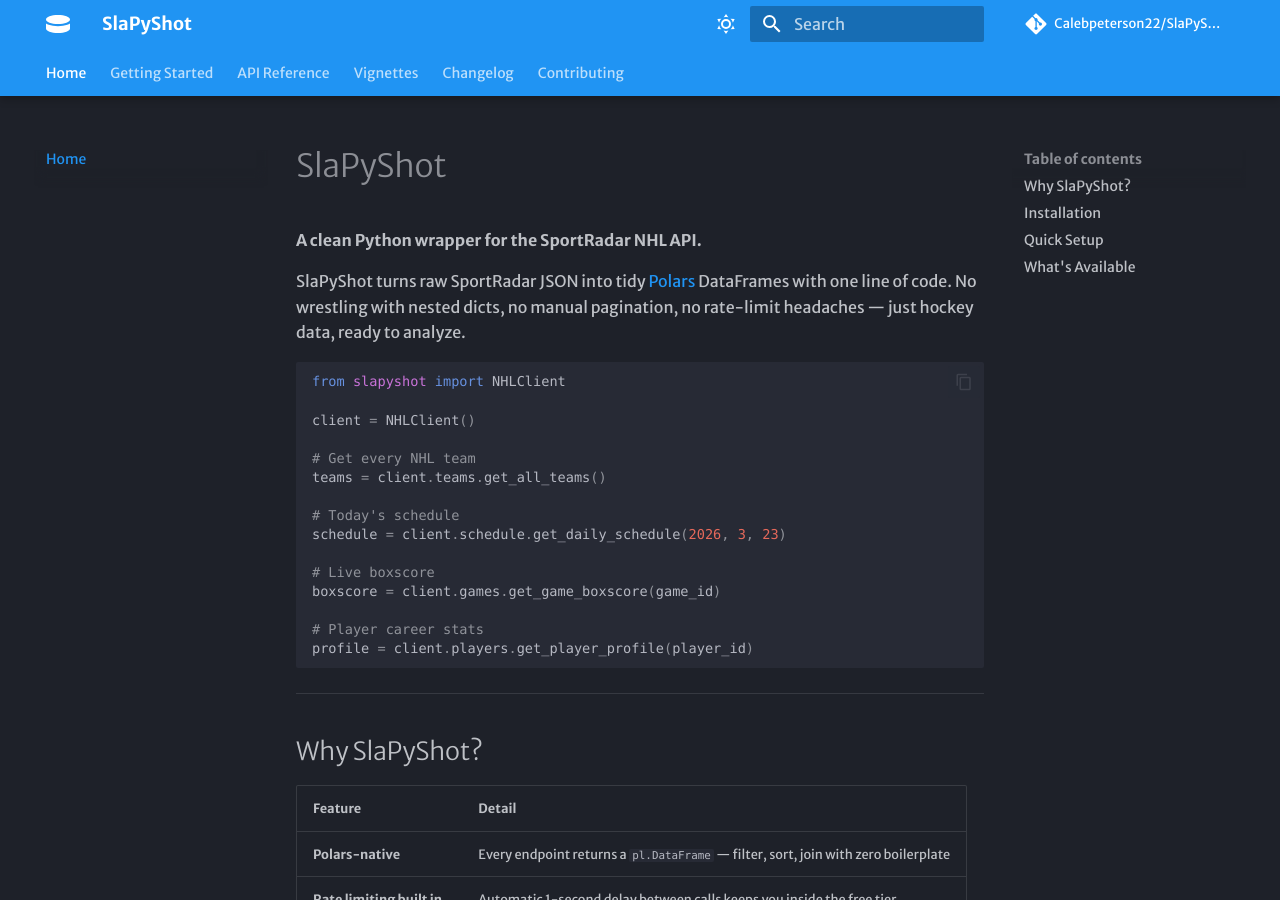
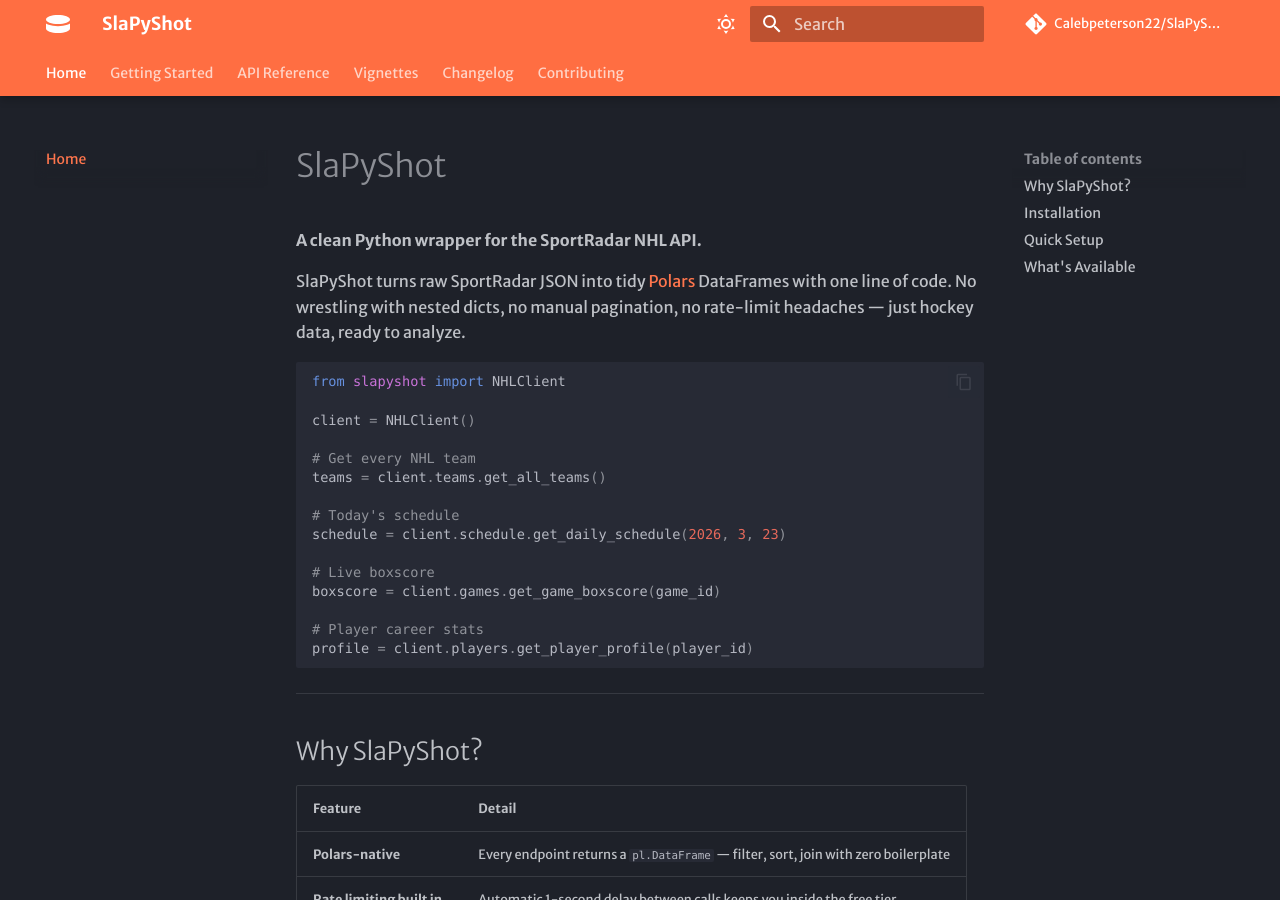
Before and after one commit to Calebpeterson22/SlaPyShot, an MkDocs documentation site: the page built from docs/index.md, in a window 1280 px wide and 900 px high. Built offline with MkDocs 1.6.1 and Material for MkDocs 9.7.7, drawn with Linux system fonts in a browser that asks for light colours; some web fonts are replaced; comment, search, counter and statistics services are not loaded.

Commit message:
updated palette

```diff
--- a/mkdocs.yml
+++ b/mkdocs.yml
@@ -25,18 +25,18 @@
     text: Merriweather Sans
     code: Red Hat Mono
   palette:
-    - scheme: slate
-      toggle:
-        icon: material/weather-sunny
-        name: Switch to light mode
-      primary: blue
-      accent: cyan
-    - scheme: default
-      toggle:
-        icon: material/weather-night
-        name: Switch to dark mode
-      primary: blue
-      accent: cyan
+  - scheme: slate
+    toggle:
+      icon: material/weather-sunny
+      name: Switch to light mode
+    primary: deep orange
+    accent: orange
+  - scheme: default
+    toggle:
+      icon: material/weather-night
+      name: Switch to dark mode
+    primary: deep orange
+    accent: orange
 
 nav:
   - Home: index.md
```
